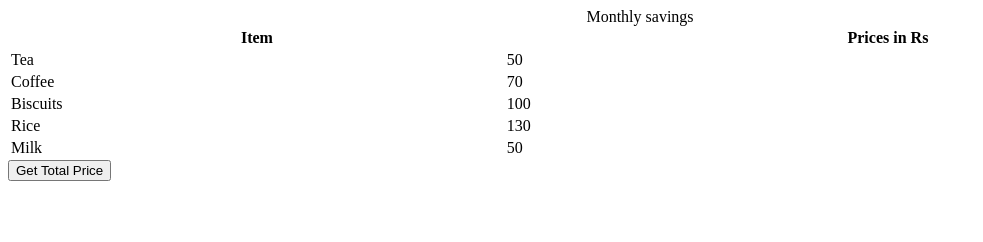
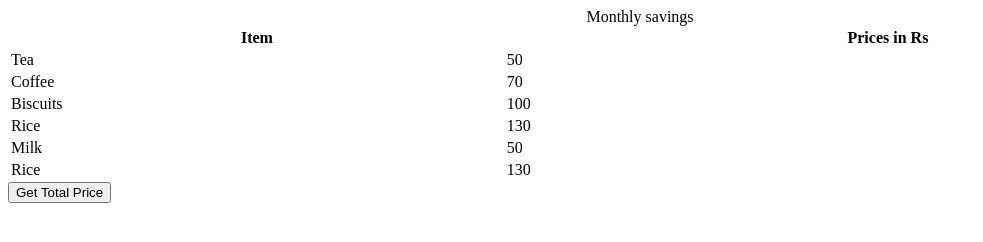
Before and after one commit to acciojob/grofers-checkout-Sanketpatil012, a website: page main.html in a window 1280 px wide. Shown: the whole page, without its empty margins (0-983 px from the left). Drawn offline with Linux system fonts and the light colour scheme.

Commit message:
created a submission

```diff
--- a/main.html
+++ b/main.html
@@ -36,6 +36,10 @@
       <td class="item">Milk</td>
       <td class="price">50</td>
     </tr>
+		 <tr>
+      <td class="item">Rice</td>
+      <td class="price">130</td>
+    </tr>
   </table>
     <script type="text/javascript" src="./script.js">
 </script>
```
